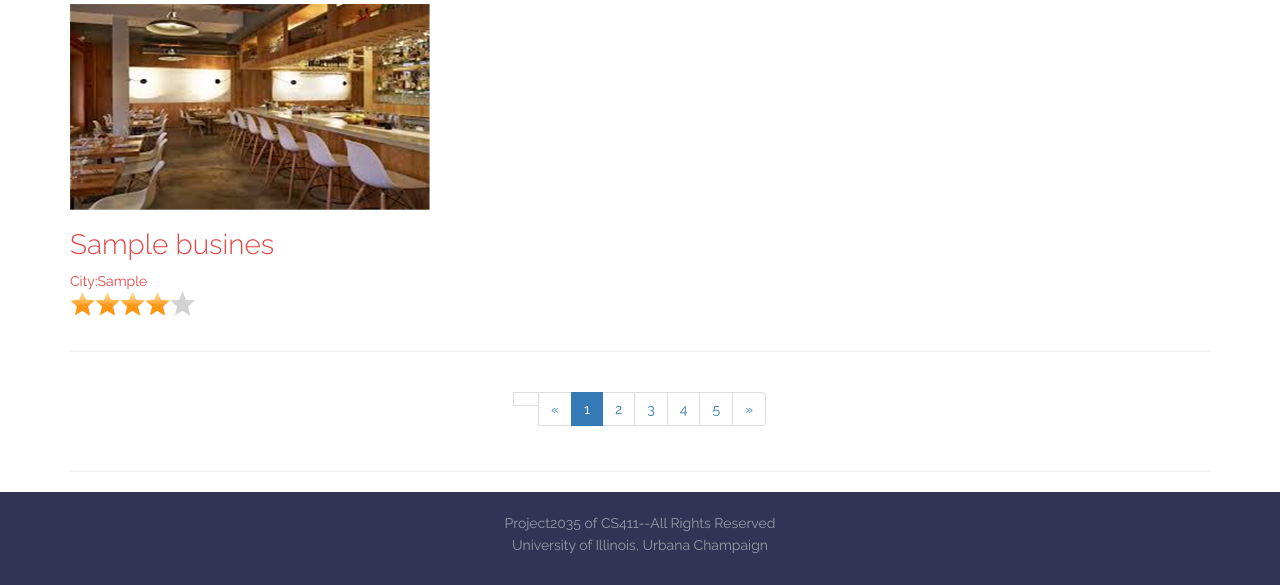
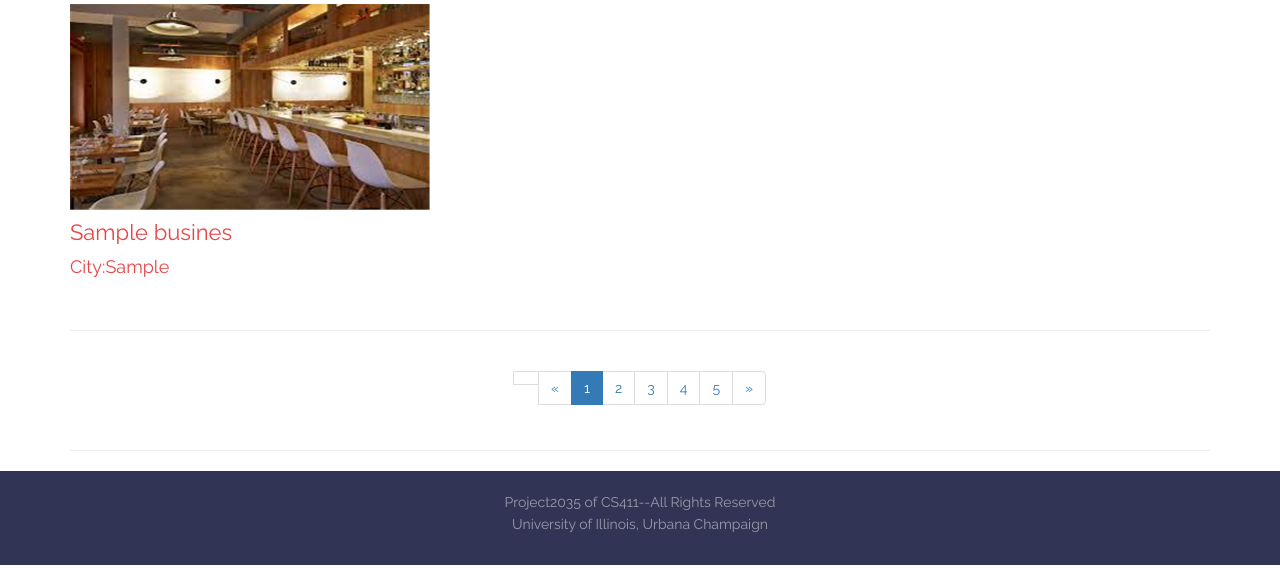
Before and after one commit to iamty7/CS411Project, a Django app: template mysite/yelp/templates/yelp/searchResults.html in a window 1280 px wide. Shown: the part 130-715 px from the top of the page. Run offline with Django 3.2, Linux system fonts and the light colour scheme; the template is opened without the code that fills it: values that come from a table or form of the project are taken from there, others are empty; tables that the repository leaves empty hold one stand-in row (values such as "Sample post"); some libraries are stand-ins or nearby versions.

Commit message:
star page bug fix v3

```diff
--- a/mysite/yelp/templates/yelp/searchResults.html
+++ b/mysite/yelp/templates/yelp/searchResults.html
@@ -25,6 +25,15 @@
     <![endif]-->
 
 	</head>
+
+	<style>
+		h4{
+		    white-space: nowrap;
+   		    width: 17em;
+    		overflow: hidden;
+    		text-overflow: ellipsis;
+		  }
+	</style>
 
 	<body>
 
@@ -89,14 +98,14 @@
 					<a href="#">
 						<img class="img-responsive" src="/static/homepage/images/fig/7.jpg" alt="">
 					</a>
-					<h3>
+					<h4>
 	                    <a href="{% url 'business-detail' business.id %}">{{business.name}}<a>
-	                </h3>
+	                </h4>
 					<p>
 						<ul class="primary-nav">
-							<li>City:{{business.city}}</li>
+							<li><font size=4>City:{{business.city}}</font></li>
 							<li>
-								<div class="my-rating jq-stars {{business.id}}"></div>
+								<div class="my-rating jq-stars" style=padding-top:10px;></div>
 							</li>
 						</ul>
 					</p>
@@ -113,14 +122,14 @@
 					<a href="#">
 						<img class="img-responsive" src="/static/homepage/images/fig/8.jpg" alt="">
 					</a>
-					<h3>
+					<h4>
 		                    <a href="{% url 'business-detail' business.id %}">{{business.name}}<a>
-		                </h3>
+		                </h4>
 					<p>
 						<ul class="primary-nav">
-							<li>City:{{business.city}}</li>
+							<li><font size=4>City:{{business.city}}</font></li>
 							<li>
-								<div class="my-rating jq-stars {{business.id}}"></div>
+								<div class="my-rating jq-stars" style=padding-top:10px;></div>
 							</li>
 						</ul>
 					</p>
@@ -136,14 +145,14 @@
 					<a href="#">
 						<img class="img-responsive" src="/static/homepage/images/fig/9.jpg" alt="">
 					</a>
-					<h3>
+					<h4>
 		                    <a href="{% url 'business-detail' business.id %}">{{business.name}}<a>
-		                </h3>
+		                </h4>
 					<p>
 						<ul class="primary-nav">
-							<li>City:{{business.city}}</li>
+							<li><font size=4>City:{{business.city}}</font></li>
 							<li>
-								<div class="my-rating jq-stars {{business.id}}"></div>
+								<div class="my-rating jq-stars" style=padding-top:10px;></div>
 							</li>
 						</ul>
 					</p>
```
